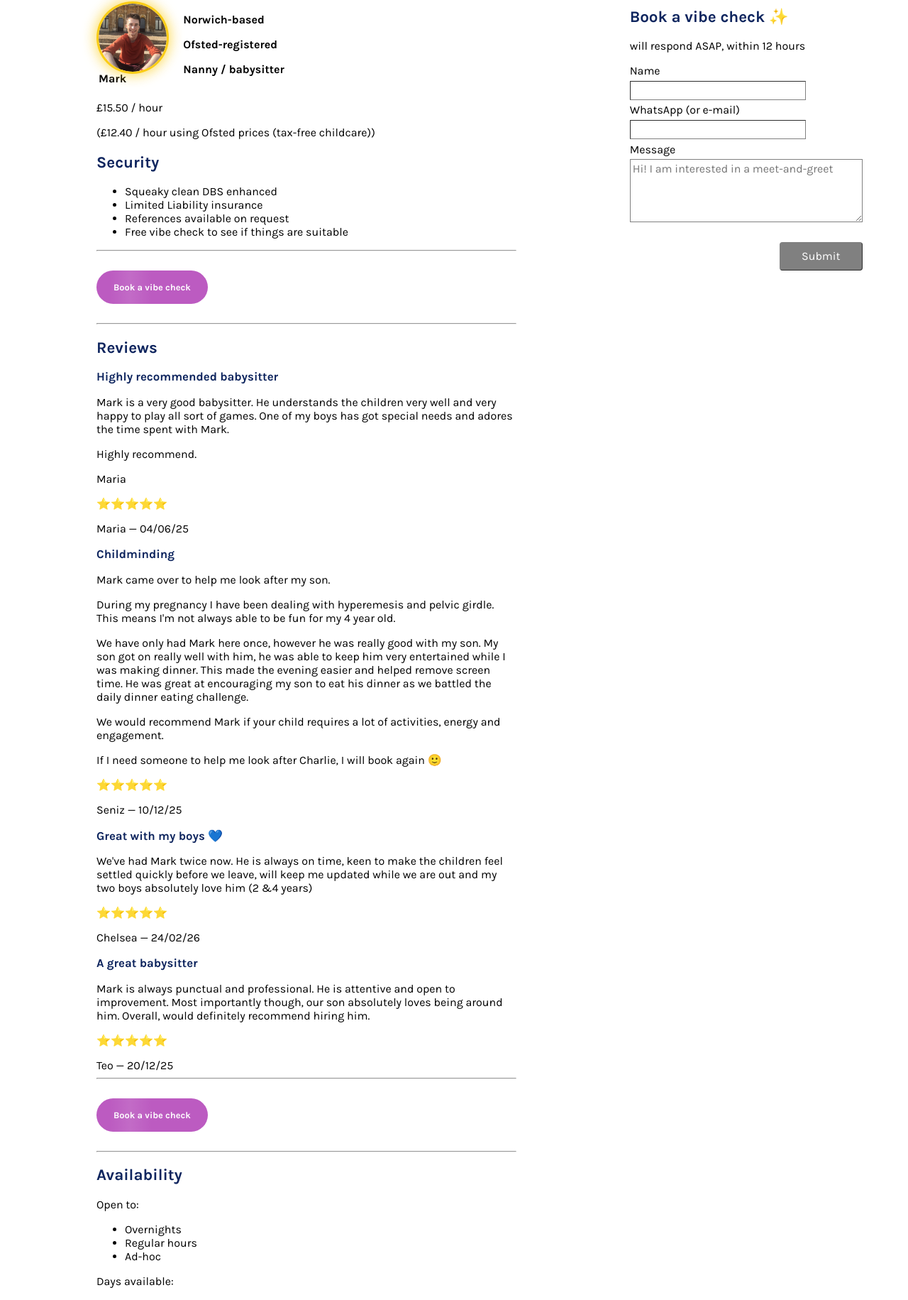
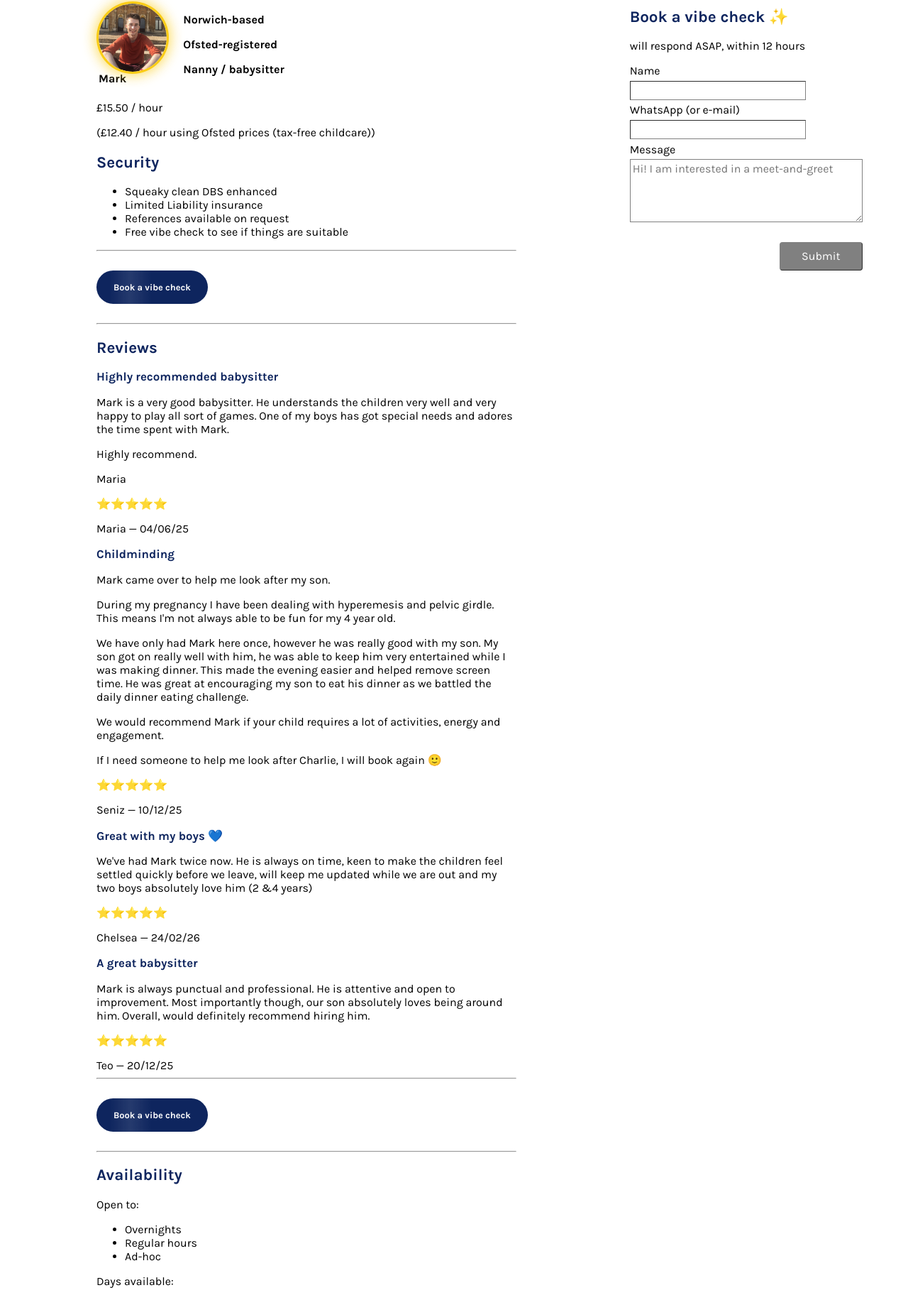
Before and after one commit to Krammy/childcare-replacement-website, a Flask app: page / in a window 1280 px wide. Shown: the part 25-1856 px from the top of the page at 71% size. Run offline with Flask 3, Linux system fonts and the light colour scheme.

Commit message:
updated button colours

```diff
--- a/static/style.css
+++ b/static/style.css
@@ -85,7 +85,7 @@ h3 {
   padding: 1rem;
   padding-left: 1.5rem;
   padding-right: 1.5rem;
-  background-color: #BC5BC1;
+  background-color: rgb(14, 37, 94);
   border: none;
   color: white;
   position: relative;
```
